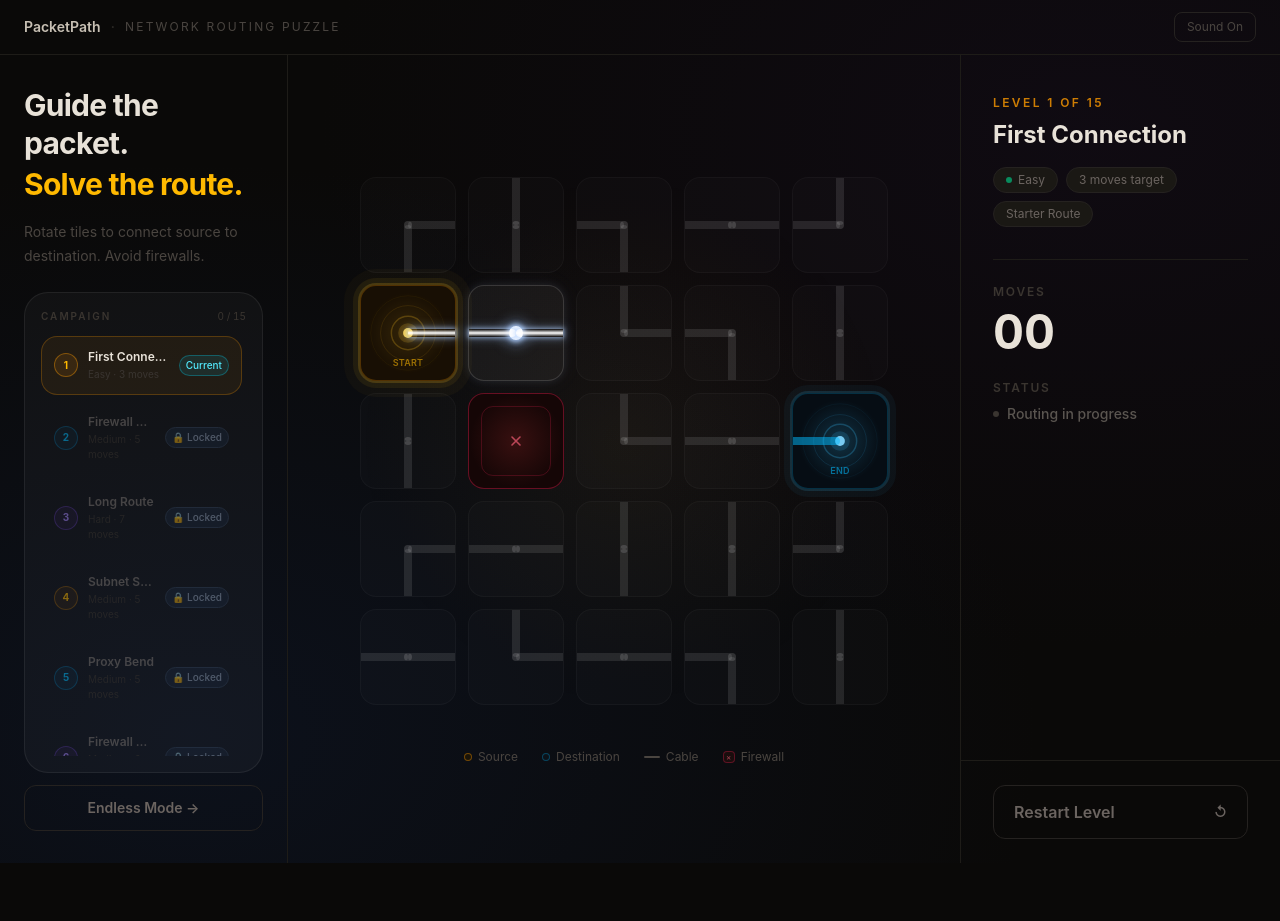
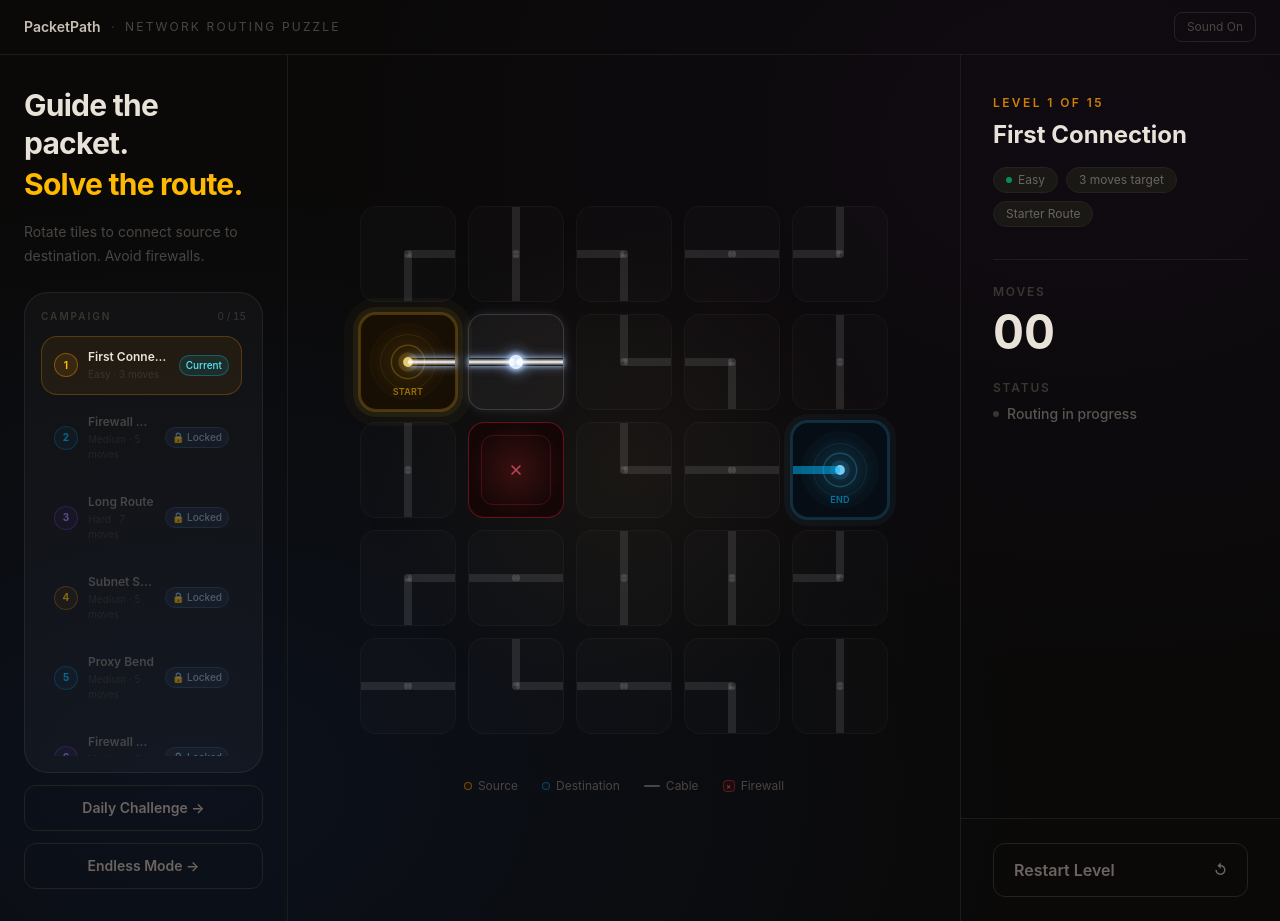
Before and after one commit to simonlartey/packet-path, a React (Vite) app: page / in a window 1280 px wide. Both pictures are taken after a click on the button "Play Now". Before the commit the page ends 863 px from the top, so only its background shows below. Built offline with nearby package versions, Linux system fonts and the light colour scheme.

Commit message:
Add daily challenge interface states

```diff
--- a/src/App.tsx
+++ b/src/App.tsx
@@ -220,7 +220,30 @@ function App() {
           </div>
 
           <div className="mt-6 space-y-3">
-            {gameMode === 'endless' ? (
+            {gameMode === 'campaign' ? (
+              <>
+                <LevelSelector
+                  levels={levels}
+                  activeLevelId={gameState.level.id}
+                  progress={progress}
+                  onSelectLevel={handleSelectLevel}
+                />
+                <button
+                  type="button"
+                  onClick={handleStartDaily}
+                  className="w-full rounded-xl border border-[#252220] px-4 py-3 text-sm font-semibold text-[#6b6460] transition hover:border-sky-500/30 hover:text-sky-400"
+                >
+                  Daily Challenge →
+                </button>
+                <button
+                  type="button"
+                  onClick={handleStartEndless}
+                  className="w-full rounded-xl border border-[#252220] px-4 py-3 text-sm font-semibold text-[#6b6460] transition hover:border-amber-500/30 hover:text-amber-400"
+                >
+                  Endless Mode →
+                </button>
+              </>
+            ) : gameMode === 'endless' ? (
               <>
                 <div className="rounded-2xl border border-white/[0.07] bg-white/[0.03] p-4">
                   <p className="text-[10px] font-semibold uppercase tracking-[0.2em] text-[#3a3530]">
@@ -245,18 +268,23 @@ function App() {
               </>
             ) : (
               <>
-                <LevelSelector
-                  levels={levels}
-                  activeLevelId={gameState.level.id}
-                  progress={progress}
-                  onSelectLevel={handleSelectLevel}
-                />
+                <div className="rounded-2xl border border-white/[0.07] bg-white/[0.03] p-4">
+                  <p className="text-[10px] font-semibold uppercase tracking-[0.2em] text-[#3a3530]">
+                    Daily Challenge
+                  </p>
+                  <p className="mt-2 text-lg font-bold text-[#e8e2d8]">{DAILY_DATE_KEY}</p>
+                  {progress.dailyCompletions[DAILY_DATE_KEY] && (
+                    <p className="mt-1 text-xs text-emerald-400">
+                      Best: {progress.dailyCompletions[DAILY_DATE_KEY].bestScore} pts · {progress.dailyCompletions[DAILY_DATE_KEY].bestMoves} moves
+                    </p>
+                  )}
+                </div>
                 <button
                   type="button"
-                  onClick={handleStartEndless}
-                  className="w-full rounded-xl border border-[#252220] px-4 py-3 text-sm font-semibold text-[#6b6460] transition hover:border-amber-500/30 hover:text-amber-400"
+                  onClick={handleBackToCampaign}
+                  className="w-full rounded-xl border border-[#252220] px-4 py-2.5 text-sm text-[#6b6460] transition hover:border-[#403c36] hover:text-[#c8c0b4]"
                 >
-                  Endless Mode →
+                  ← Back to Campaign
                 </button>
               </>
             )}
```
